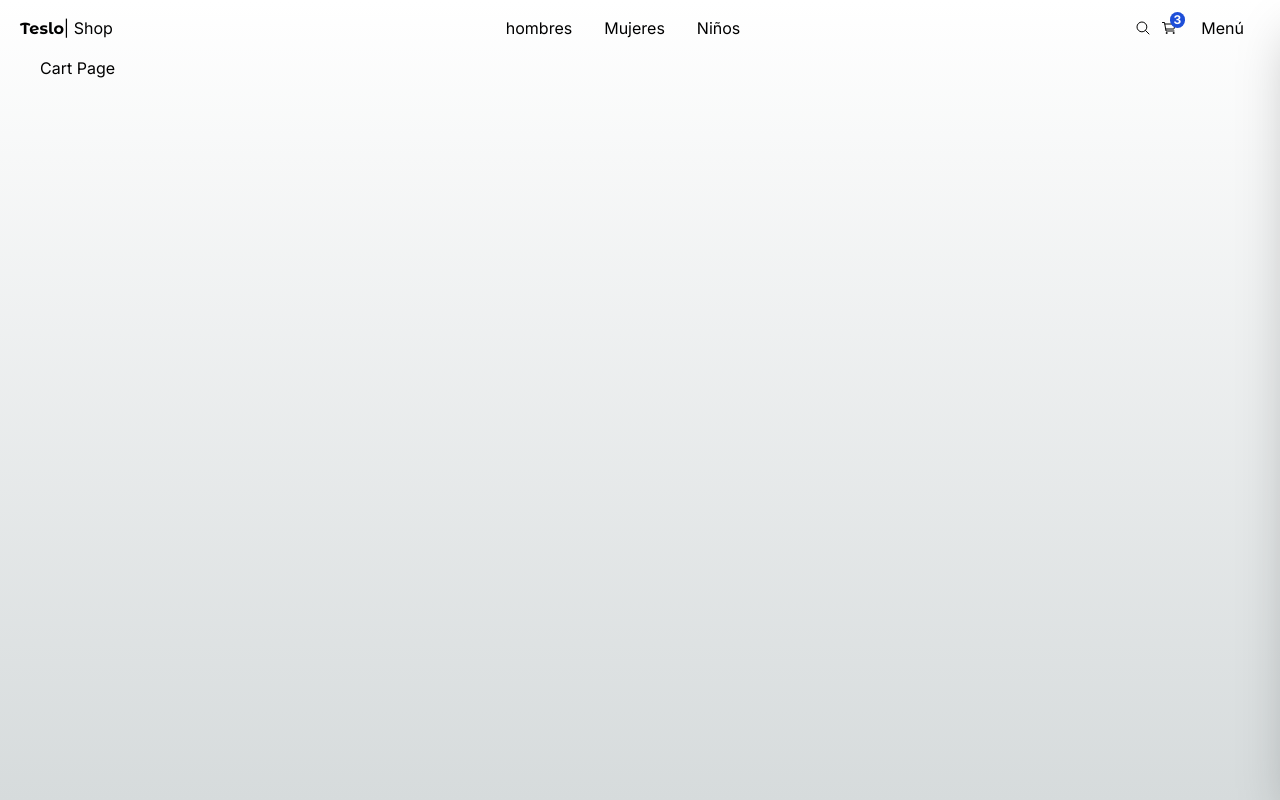
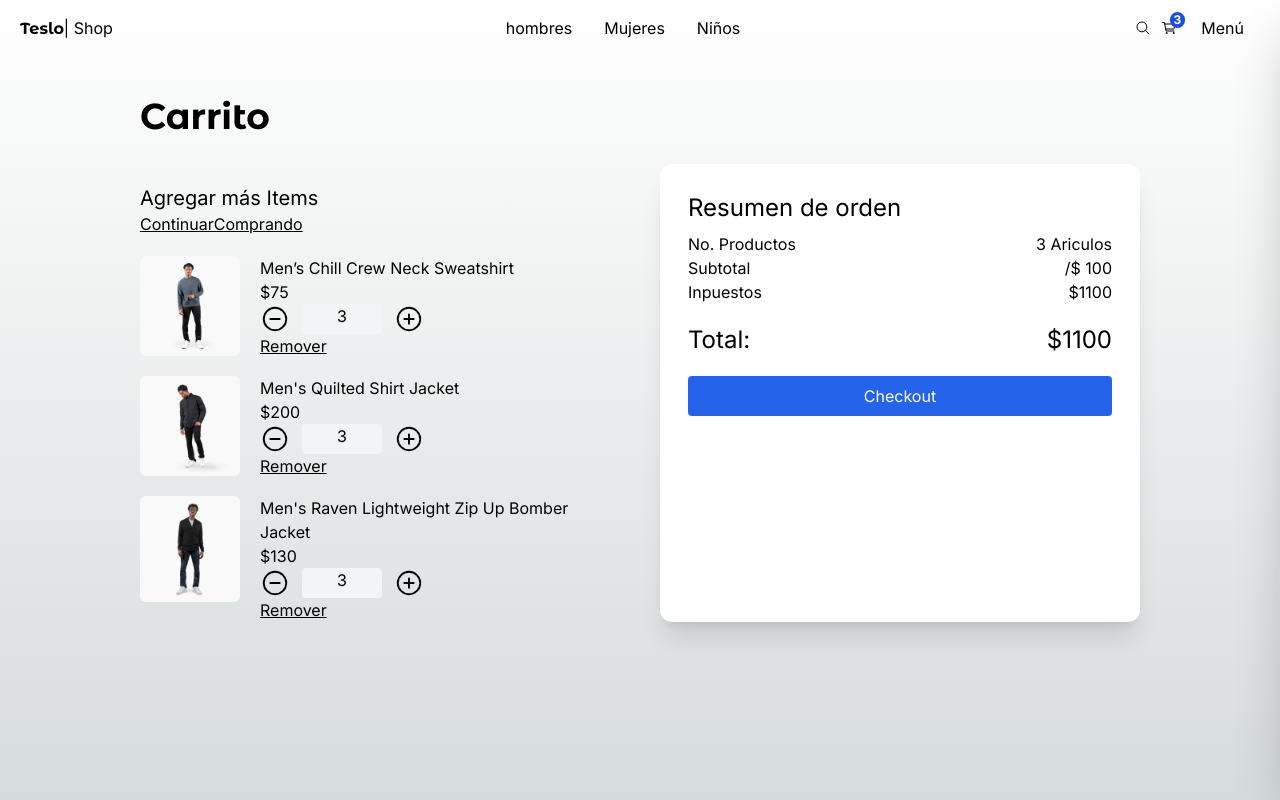
Before and after one commit to Lu1sEnriquez/teslo-shop, a Next.js app: page /cart in a window 1280 px wide. Built offline with nearby package versions, Linux system fonts and the light colour scheme.

Commit message:
add cartPage with  productListing

```diff
--- a/src/app/(shop)/cart/page.tsx
+++ b/src/app/(shop)/cart/page.tsx
@@ -1,8 +1,80 @@
+import { QuantitySelector, Title } from "@/components";
+import { initialData } from "@/seed/seed";
+import Image from "next/image";
+import Link from "next/link";
+
+const productInCart = [
+  initialData.products[0],
+  initialData.products[1],
+  initialData.products[2],
+];
 
 export default function CartPage() {
   return (
-    <div>
-      <h1>Cart Page</h1>
+    <div className="flex justify-center items-center mb-72 px-10 sm:px-0">
+      <div className="flex flex-col w-[1000px] ">
+        <Title title="Carrito" />
+        <div className=" grid grid-cols-1 sm:grid-cols-2 gap-10 ">
+
+          {/* Carrito */}
+
+          <div className=" flex flex-col mt-5">
+            <span className="text-xl">Agregar más Items</span>
+            <Link href={"/"} className="underline mb-5">
+              ContinuarComprando
+            </Link>
+
+            {/* Items */}
+            {productInCart.map((product) => (
+              <div key={product.slug} className="flex flex-row">
+                <Image
+                  src={`/products/${product.images[0]}`}
+                  alt={product.title}
+                  width={100}
+                  height={100}
+                  className="mr-5 rounded-md mb-5"
+                />
+                <div className="flex flex-col">
+                  <p>{product.title}</p>
+                  <p>${product.price}</p>
+                  <QuantitySelector quantity={3} />
+
+                  <div className="underline">Remover</div>
+                </div>
+              </div>
+            ))}
+          </div>
+
+          {/* Checkout -Resumen de la compra */}
+
+          <div className="  bg-white rounded-xl shadow-xl p-7">
+            <h2 className="mb-2 text-2xl">Resumen de orden</h2>
+
+            <div className="grid grid-cols-2">
+              <span>No. Productos</span>
+              <span className="text-right">3 Ariculos</span>
+
+              <span>Subtotal</span>
+              <span className="text-right">/$ 100</span>
+
+              <span>Inpuestos</span>
+              <span className="text-right">$1100</span>
+
+              <span className="text-2xl mt-5">Total: </span>
+              <span className=" text-2xl mt-5 text-right">$1100</span>
+            </div>
+
+            <div className=" mb-2 w-full mt-5">
+              <Link
+                className="btn-primary flex justify-center"
+                href={"/checkout/address"}
+              >
+                Checkout
+              </Link>
+            </div>
+          </div>
+        </div>
+      </div>
     </div>
   );
 }
```
